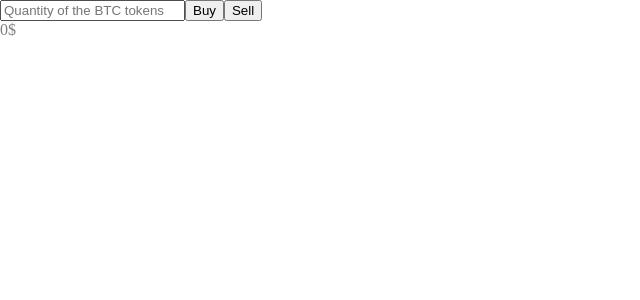
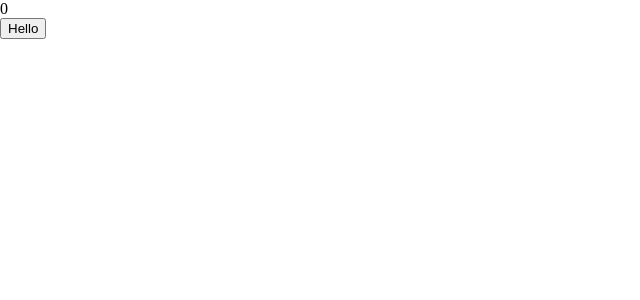
Before and after one commit to zorjfx/gymbook, a Vue app: page / in a window 1280 px wide. Shown: the top 300 px of the page, without its empty margins (0-640 px from the left). Built offline with nearby package versions, Linux system fonts and the light colour scheme.

Commit message:
add vue events

```diff
--- a/src/App.vue
+++ b/src/App.vue
@@ -1,7 +1,9 @@
 <template>
     <!-- <VueHeader></VueHeader> -->
     <!-- <CryptoPrice ticker="BTCUSDT"></CryptoPrice> -->
-    <CryptoTrade></CryptoTrade>
+    <!-- <crypto-trade></crypto-trade>-->
+    <vue-parent :counter="clickedTimes"></vue-parent>
+    <vue-child @child-clicked="childButtonClicked"></vue-child>
 </template>
 
 <script>
@@ -9,9 +11,26 @@
 import VueHeader from './components/VueHeader.vue';
 import CryptoPrice from './components/CryptoPrice.vue';
 import CryptoTrade from './components/CryptoTrade.vue';
+import VueParent from './components/VueParent.vue';
+import VueChild from './components/VueChild.vue';
+
+import { ref } from "vue";
 
 export default {
-    components: { VueHeader, CryptoPrice, CryptoTrade }
+    components: { VueHeader, CryptoPrice, CryptoTrade, VueParent, VueChild },
+    setup(){
+        const clickedTimes = ref(0);
+
+        function childButtonClicked(event){
+            console.log(event)
+            clickedTimes.value++;
+        }
+
+        return {
+            childButtonClicked,
+            clickedTimes,
+        }
+    }
 }
 </script>
 
--- /dev/null
+++ b/src/components/VueChild.vue
@@ -0,0 +1,14 @@
+<template>
+    <button @click="$emit('childClicked', { a: 10})">Hello</button>
+</template>
+
+<script>
+export default {}
+</script>
+
+<script setup>
+
+</script>
+
+<style scoped>
+</style>
--- /dev/null
+++ b/src/components/VueParent.vue
@@ -0,0 +1,14 @@
+<template>
+    <div>{{ counter }}</div>
+</template>
+
+<script>
+export default {
+    props: [
+        "counter"
+    ]
+}
+</script>
+
+<style scoped>
+</style>
```
Also changed, not shown: src/api/cryptoAPI.js (added, +15 -0 lines), src/components/CryptoSelection.vue (added, +24 -0 lines), src/components/VueTest.vue (added, +23 -0 lines), public/assets/logo.jpg (added).
